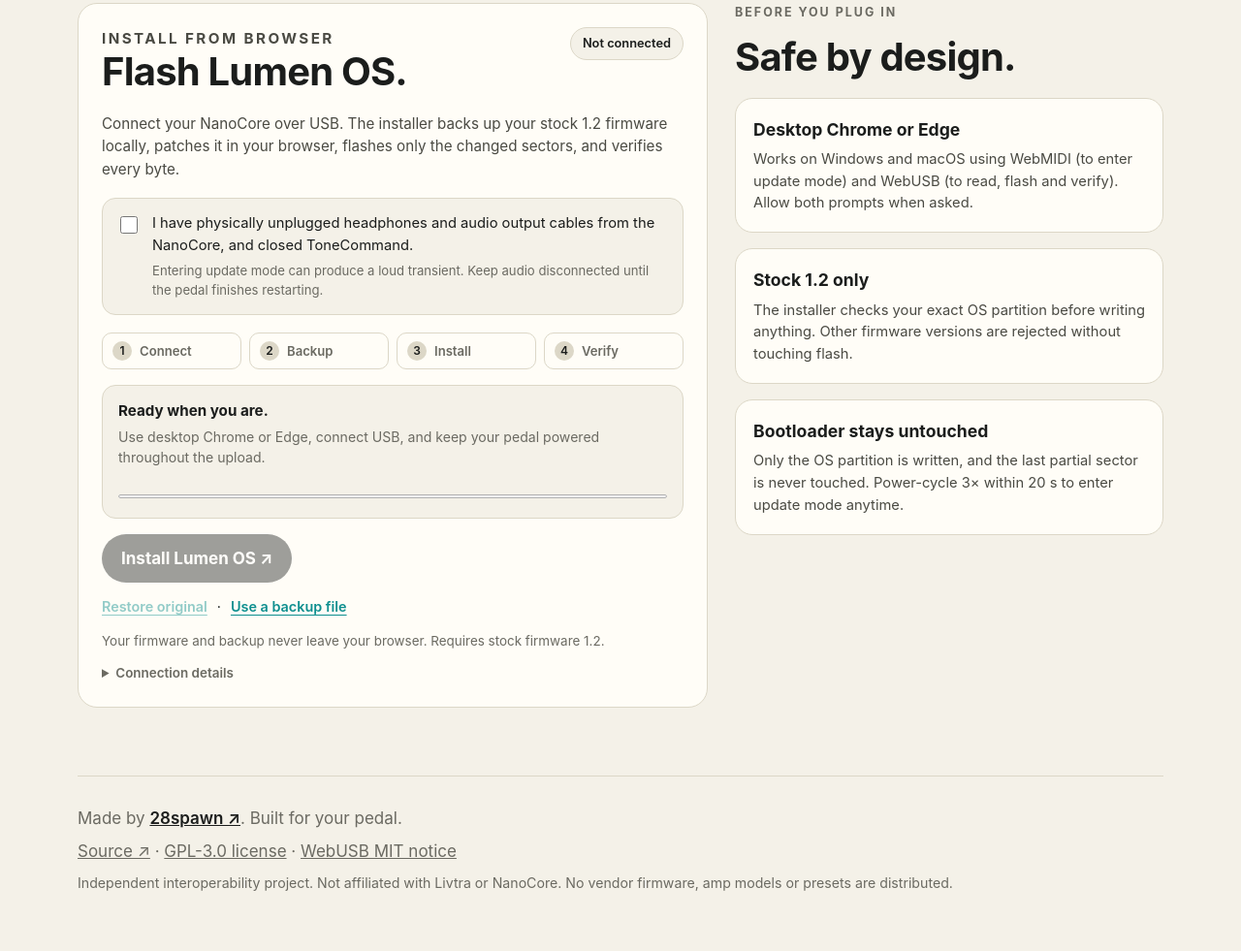
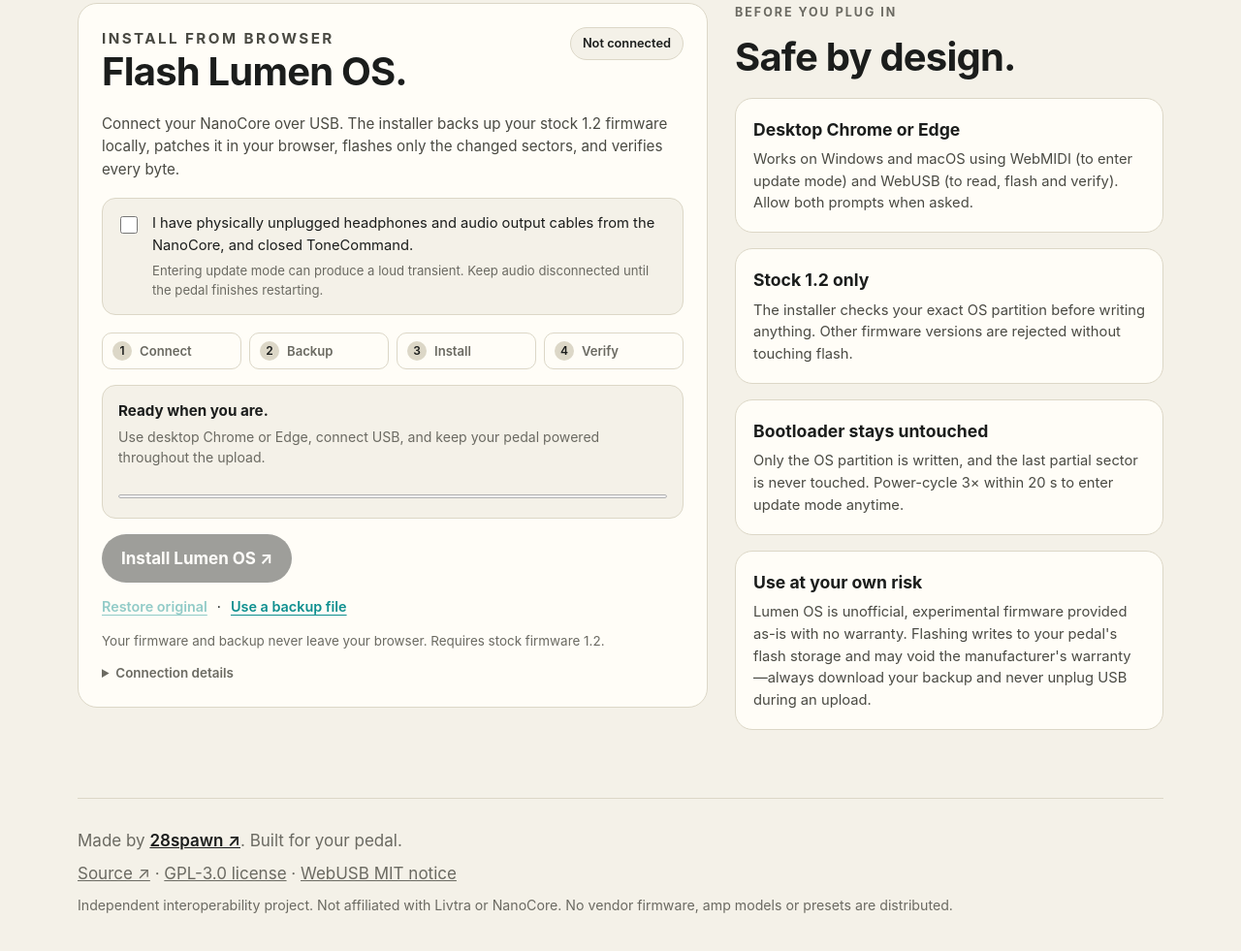
Before and after one commit to 28spawn/lumen, a plain HTML site: page index.html in a window 1280 px wide. Shown: the part 3033-4014 px from the top of the page at 97% size. Drawn offline with Linux system fonts and the light colour scheme.

Commit message:
Add flashing risk disclaimer to website and README

```diff
--- a/index.html
+++ b/index.html
@@ -106,6 +106,7 @@
           <div><h3>Desktop Chrome or Edge</h3><p>Works on Windows and macOS using WebMIDI (to enter update mode) and WebUSB (to read, flash and verify). Allow both prompts when asked.</p></div>
           <div><h3>Stock 1.2 only</h3><p>The installer checks your exact OS partition before writing anything. Other firmware versions are rejected without touching flash.</p></div>
           <div><h3>Bootloader stays untouched</h3><p>Only the OS partition is written, and the last partial sector is never touched. Power-cycle 3× within 20 s to enter update mode anytime.</p></div>
+          <div><h3>Use at your own risk</h3><p>Lumen OS is unofficial, experimental firmware provided as-is with no warranty. Flashing writes to your pedal's flash storage and may void the manufacturer's warranty—always download your backup and never unplug USB during an upload.</p></div>
         </div>
       </aside>
     </section>
```
Also changed, not shown: 1 other file.
